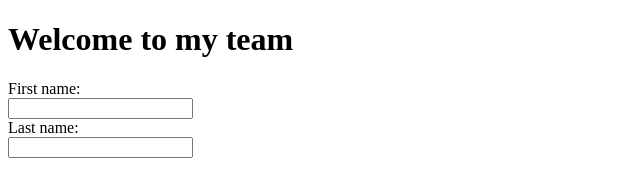
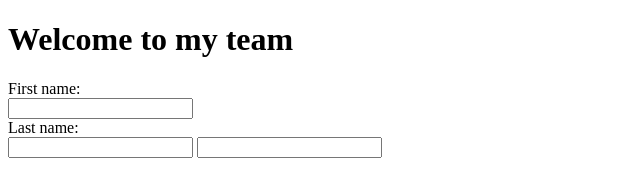
Before and after one commit to PV-VIBOL/smallproject, a plain HTML site: page index.html in a window 1280 px wide. Shown: the whole page, without its empty margins (0-640 px from the left). Drawn offline with Linux system fonts and the light colour scheme.

Commit message:
update form

```diff
--- a/index.html
+++ b/index.html
@@ -13,6 +13,7 @@
         <input type="text" id="fname" name="fname"><br>
         <label for="lname">Last name:</label><br>
         <input type="text" id="lname" name="lname">
+        <input type="text" id="lname" name="lname">
       </form>
 </body>
 </html>
```
